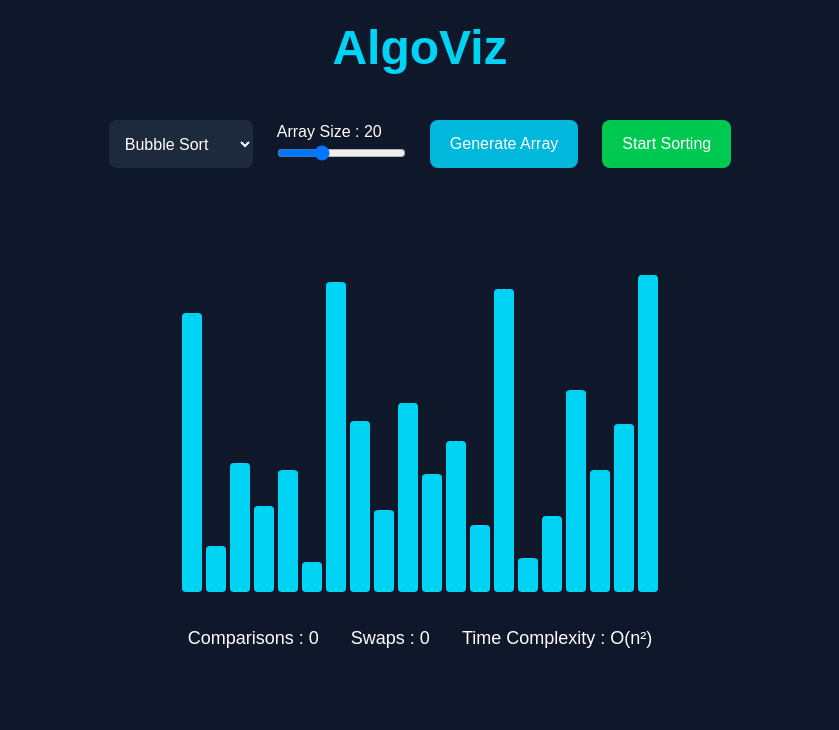
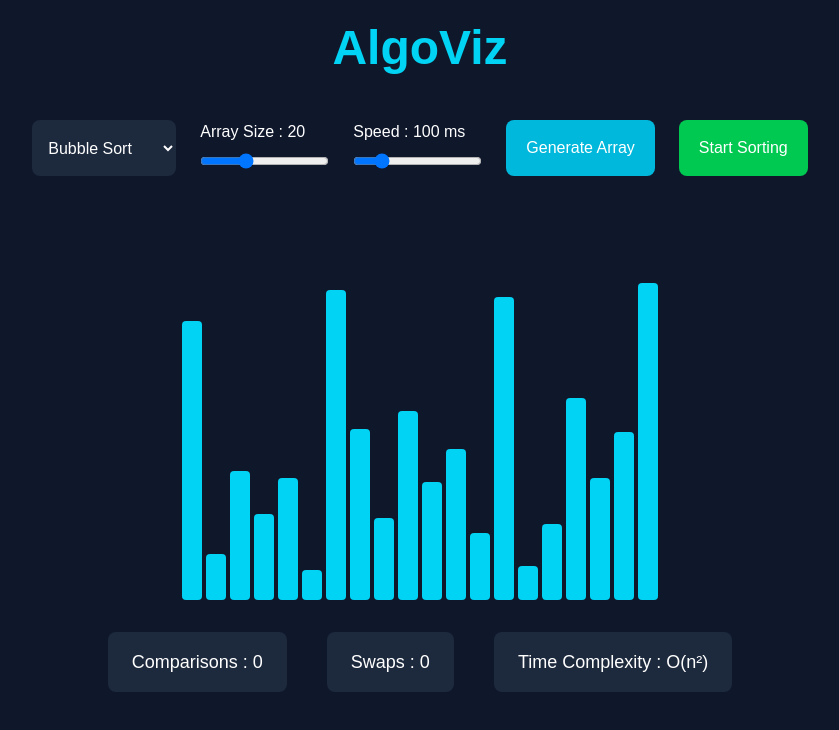
Before and after one commit to ananyasatyapal08/AlgoViz, a React (Vite) app: page / in a window 1280 px wide. Shown: the top 730 px of the page, without its empty margins (220-1059 px from the left). Built offline with nearby package versions, Linux system fonts and the light colour scheme.

Commit message:
Disabled controls while sorting

```diff
--- a/src/App.tsx
+++ b/src/App.tsx
@@ -3,42 +3,71 @@ import Navbar from "./components/Navbar";
 import Controls from "./components/Controls";
 import ArrayBars from "./components/ArrayBars";
 import PerformancePanel from "./components/PerformancePanel";
+import { bubbleSort } from "./algorithms/bubbleSort";
 
 function App() {
-
   const [array, setArray] = useState<number[]>([]);
   const [size, setSize] = useState(20);
 
+  const [comparisons, setComparisons] = useState(0);
+  const [swaps, setSwaps] = useState(0);
+
+  const [speed, setSpeed] = useState(100);
+
+  // NEW
+  const [isSorting, setIsSorting] = useState(false);
+
   function generateArray() {
+    const temp: number[] = [];
 
-    const temp = [];
-
-    for(let i=0;i<size;i++){
-      temp.push(Math.floor(Math.random()*300)+20);
+    for (let i = 0; i < size; i++) {
+      temp.push(Math.floor(Math.random() * 300) + 20);
     }
 
     setArray(temp);
   }
 
-  useEffect(()=>{
+  useEffect(() => {
     generateArray();
-  },[size]);
+  }, [size]);
+
+  async function startSorting() {
+    setIsSorting(true);
+
+    setComparisons(0);
+    setSwaps(0);
+
+    await bubbleSort(
+      array,
+      setArray,
+      setComparisons,
+      setSwaps,
+      speed
+    );
+
+    setIsSorting(false);
+  }
 
   return (
     <div className="min-h-screen bg-slate-900 text-white">
-
       <Navbar />
 
       <Controls
         generateArray={generateArray}
         size={size}
         setSize={setSize}
+        speed={speed}
+        setSpeed={setSpeed}
+        startSorting={startSorting}
+        isSorting={isSorting}
       />
 
-      <ArrayBars array={array}/>
+      <ArrayBars array={array} />
 
-      <PerformancePanel />
-
+      <PerformancePanel
+        comparisons={comparisons}
+        swaps={swaps}
+      />
     </div>
   );
 }
--- /dev/null
+++ b/src/algorithms/bubbleSort.ts
@@ -0,0 +1,36 @@
+export async function bubbleSort(
+  arr: number[],
+  setArray: React.Dispatch<React.SetStateAction<number[]>>,
+  setComparisons: React.Dispatch<React.SetStateAction<number>>,
+  setSwaps: React.Dispatch<React.SetStateAction<number>>,
+  speed: number
+) {
+
+  let temp = [...arr];
+
+  let comparisons = 0;
+  let swaps = 0;
+
+  for(let i=0;i<temp.length-1;i++){
+
+    for(let j=0;j<temp.length-i-1;j++){
+
+      comparisons++;
+      setComparisons(comparisons);
+
+      if(temp[j]>temp[j+1]){
+
+        swaps++;
+        setSwaps(swaps);
+
+        [temp[j],temp[j+1]]=[temp[j+1],temp[j]];
+
+        setArray([...temp]);
+
+        await new Promise(resolve=>
+          setTimeout(resolve,speed)
+        );
+      }
+    }
+  }
+}
--- a/src/components/Controls.tsx
+++ b/src/components/Controls.tsx
@@ -1,48 +1,85 @@
-interface Props{
-    generateArray:()=>void;
-    size:number;
-    setSize:React.Dispatch<React.SetStateAction<number>>;
+import React from "react";
+
+interface Props {
+  generateArray: () => void;
+  size: number;
+  setSize: React.Dispatch<React.SetStateAction<number>>;
+  speed: number;
+  setSpeed: React.Dispatch<React.SetStateAction<number>>;
+  startSorting: () => void;
+  isSorting: boolean;
 }
 
-function Controls({generateArray,size,setSize}:Props){
-
-  return(
-
+function Controls({
+  generateArray,
+  size,
+  setSize,
+  speed,
+  setSpeed,
+  startSorting,
+  isSorting,
+}: Props) {
+  return (
     <div className="flex flex-wrap justify-center gap-6 mt-6">
 
-      <select className="bg-slate-800 p-3 rounded-lg">
+      {/* Algorithm Dropdown */}
+      <select
+        className="bg-slate-800 p-3 rounded-lg"
+        disabled={isSorting}
+      >
         <option>Bubble Sort</option>
         <option>Selection Sort</option>
         <option>Insertion Sort</option>
       </select>
 
+      {/* Array Size Slider */}
       <div>
-
-        <p>Array Size : {size}</p>
+        <p className="mb-2">Array Size : {size}</p>
 
         <input
           type="range"
           min="5"
           max="50"
           value={size}
-          onChange={(e)=>setSize(Number(e.target.value))}
+          disabled={isSorting}
+          onChange={(e) => setSize(Number(e.target.value))}
         />
-
       </div>
 
+      {/* Speed Slider */}
+      <div>
+        <p className="mb-2">Speed : {speed} ms</p>
+
+        <input
+          type="range"
+          min="10"
+          max="500"
+          value={speed}
+          disabled={isSorting}
+          onChange={(e) => setSpeed(Number(e.target.value))}
+        />
+      </div>
+
+      {/* Generate Array */}
       <button
-      className="bg-cyan-500 px-5 py-3 rounded-lg"
-      onClick={generateArray}
+        className="bg-cyan-500 px-5 py-3 rounded-lg hover:bg-cyan-600 disabled:bg-gray-600"
+        onClick={generateArray}
+        disabled={isSorting}
       >
         Generate Array
       </button>
 
-      <button className="bg-green-500 px-5 py-3 rounded-lg">
+      {/* Start Sorting */}
+      <button
+        className="bg-green-500 px-5 py-3 rounded-lg hover:bg-green-600 disabled:bg-gray-600"
+        onClick={startSorting}
+        disabled={isSorting}
+      >
         Start Sorting
       </button>
 
     </div>
-  )
+  );
 }
 
 export default Controls;
--- a/src/components/PerformancePanel.tsx
+++ b/src/components/PerformancePanel.tsx
@@ -1,16 +1,24 @@
-function PerformancePanel() {
+interface Props {
+  comparisons: number;
+  swaps: number;
+}
+
+function PerformancePanel({
+  comparisons,
+  swaps,
+}: Props) {
   return (
-    <div className="flex justify-center gap-8 mt-8 text-lg">
+    <div className="flex justify-center gap-10 mt-8 text-lg">
 
-      <div>
-        Comparisons : 0
+      <div className="bg-slate-800 px-6 py-4 rounded-lg">
+        Comparisons : {comparisons}
       </div>
 
-      <div>
-        Swaps : 0
+      <div className="bg-slate-800 px-6 py-4 rounded-lg">
+        Swaps : {swaps}
       </div>
 
-      <div>
+      <div className="bg-slate-800 px-6 py-4 rounded-lg">
         Time Complexity : O(n²)
       </div>
 
```
Also changed, not shown: src/components/ArrayBars.tsx (+7 -12 lines).
